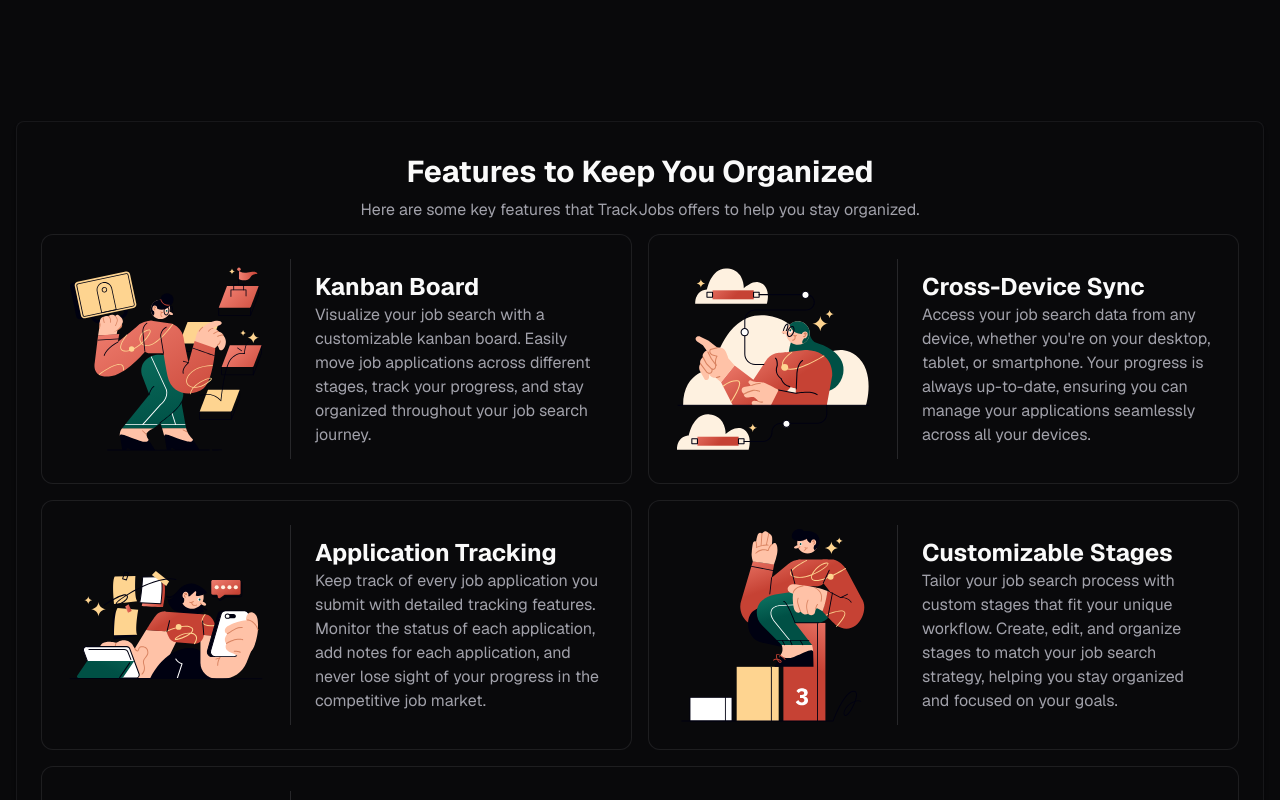
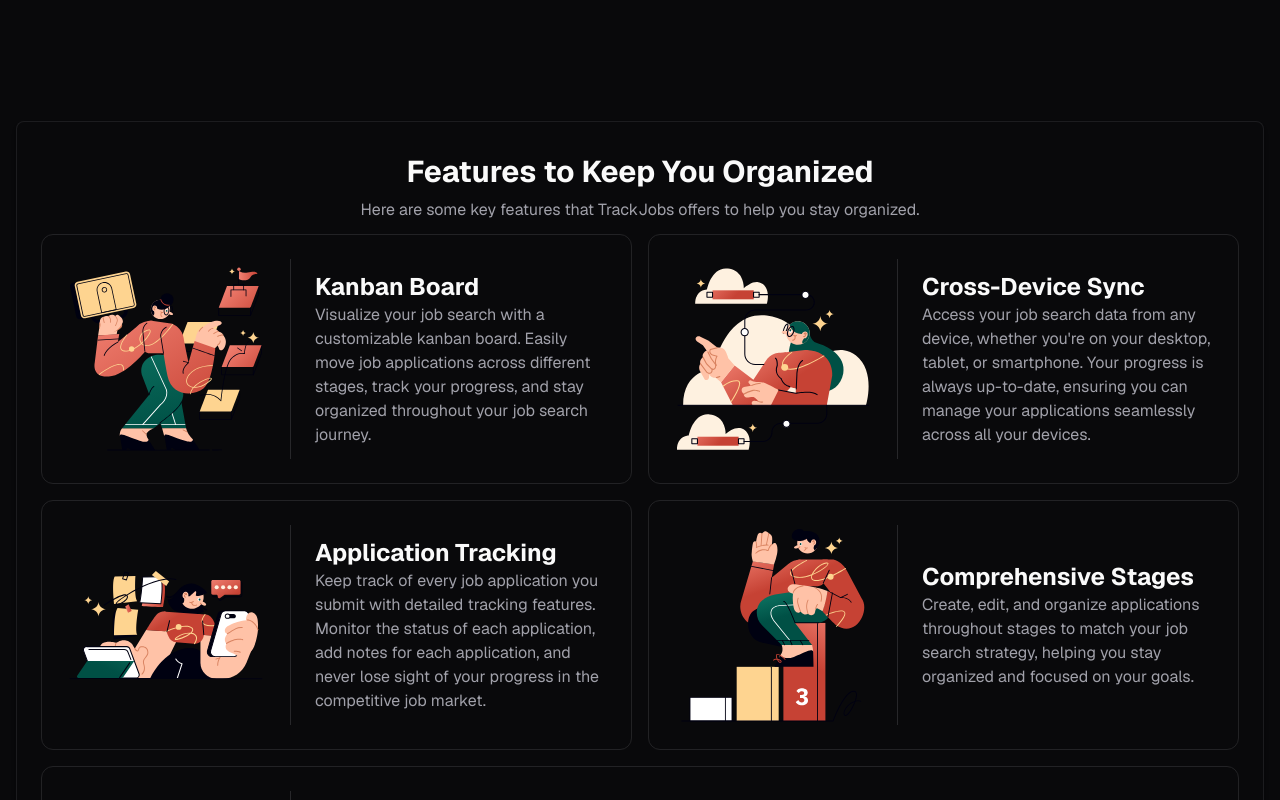
Before and after one commit to techlism/trackjobs, a Next.js app in the folder website/: page / in a window 1280 px wide. Shown: the part 720-1520 px from the top of the page. Built offline with nearby package versions, Linux system fonts and the light colour scheme.

Commit message:
fixed overflow in the bento

```diff
--- a/website/components/LandingPage.tsx
+++ b/website/components/LandingPage.tsx
@@ -76,7 +76,7 @@ export default function LandingPage() {
 				initial={{ opacity: 0, y: 20 }}
 				animate={{ opacity: 1, y: 0 }}
 				transition={{ duration: 0.5 }}
-				className="py-8 px-6 rounded-lg border border-border/50 shadow-md bg-card"
+				className="py-8 px-6 rounded-lg border border-border/65 shadow-md bg-card"
 			>
 				<h2 className="text-3xl font-bold mb-2 text-center">
 					Features to Keep You Organized
@@ -84,7 +84,7 @@ export default function LandingPage() {
 				<p className="text-muted-foreground mb-3 text-center max-w-2xl mx-auto">
           Here are some key features that TrackJobs offers to help you stay organized.
 				</p>
-				<ul className="grid grid-cols-1 md:grid-cols-2 gap-4 ">
+				<ul className="grid grid-cols-1 md:grid-cols-2 lg:grid-cols-2 xl:grid-cols-2 gap-4 ">
 					{[
 						{
 							illustrationPath: "/career.svg",
@@ -110,9 +110,9 @@ export default function LandingPage() {
 						{
 							illustrationPath: "/stage.svg",
 							illustrationAlt: "customizable stage illustration",
-							title: "Customizable Stages",
+							title: "Comprehensive Stages",
 							description:
-								"Tailor your job search process with custom stages that fit your unique workflow. Create, edit, and organize stages to match your job search strategy, helping you stay organized and focused on your goals.",
+								"Create, edit, and organize applications throughout stages to match your job search strategy, helping you stay organized and focused on your goals.",
 						},
 						{
 							illustrationPath: "/ai.svg",
@@ -128,13 +128,14 @@ export default function LandingPage() {
 							initial={{ opacity: 0, y: 20 }}
 							animate={{ opacity: 1, y: 0 }}
 							transition={{ delay: index * 0.1, duration: 0.5 }}
-							className={`flex items-center hover:scale-105 gap-6 bg-background p-6 rounded-xl hover:shadow-md border border-border/70 hover:border-primary  hover:shadow-primary transition-all ease-in-out duration-200 ${feature.fullWidth ? "col-span-1 md:col-span-2" : ""}`}
+							className={`flex lg:flex-row xl:flex-row flex-col items-center hover:scale-105 gap-6 p-6 rounded-xl hover:shadow-md border border-border/85 hover:border-primary  hover:shadow-primary transition-all ease-in-out duration-200 ${feature.fullWidth ? "col-span-1 md:col-span-2" : ""}`}
 						>
 								<IllustrationRenderer
 									illustrationPath={feature.illustrationPath}
 									illustrationAlt={feature.illustrationAlt}
 								/>
-                <Separator orientation="vertical" />
+                <Separator orientation="vertical" className="hidden lg:block" />
+                <Separator orientation="horizontal" className="block lg:hidden xl:hidden w-full" />
                 <div>
                   <h3 className="text-2xl font-bold">{feature.title}</h3>
                   <p className="text-muted-foreground">{feature.description}</p>
```
